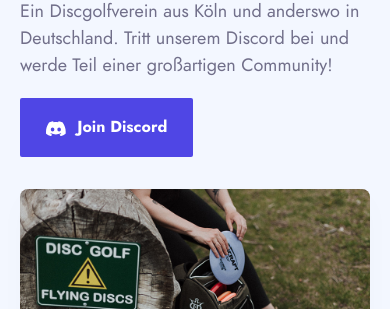
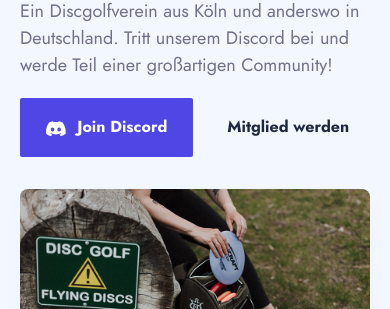
Before and after one commit to maxgreive/syndikat-web, a Jekyll site: the page built from index.md, in a window 390 px wide. Shown: the part 260-569 px from the top of the page. Built offline with Jekyll 4.4.1, drawn with Linux system fonts in a browser that asks for light colours; some web fonts are replaced.

Commit message:
show membership button on mobile

```diff
--- a/assets/css/style.css
+++ b/assets/css/style.css
@@ -3299,10 +3299,6 @@ table td {
 }
 
 @media only screen and (max-width: 576px) {
-  .hero__subscribe .button:nth-child(2) {
-    display: none;
-  }
-
   .hero__subscribe {
     margin-top: 20px
   }
```
Also changed, not shown: assets/css/style.min.css.
